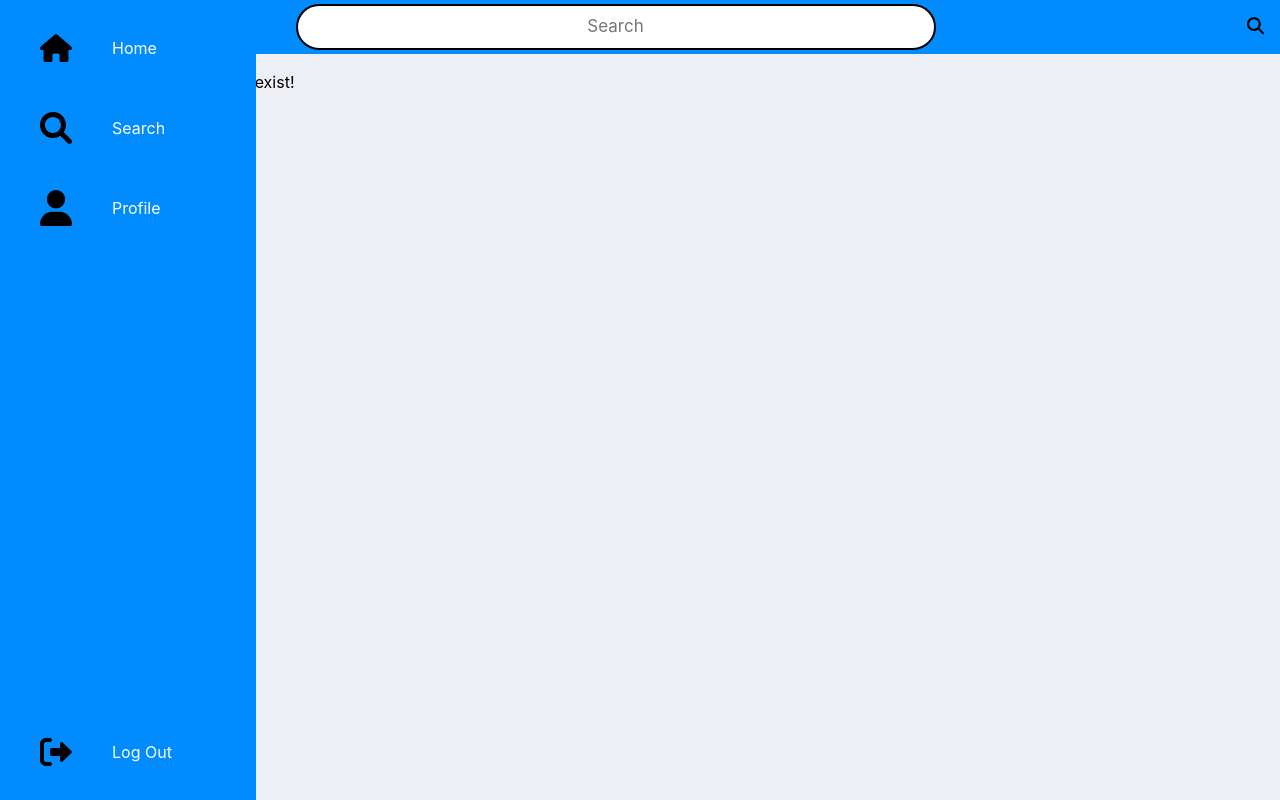
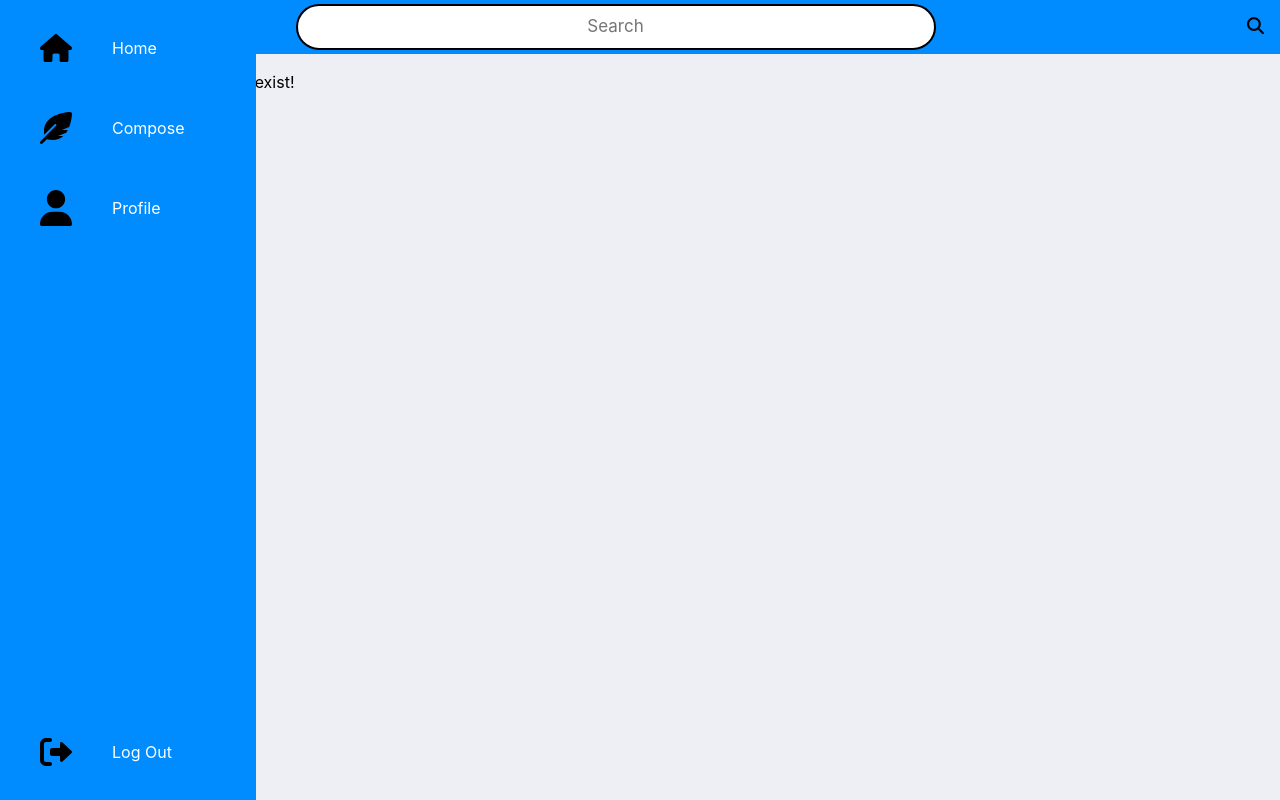
Before and after one commit to Intro-to-SE-lab-Spring-22/Group-6, a PHP site: page /source-code/userpage.php?user=1 in a window 1280 px wide. Run offline with PHP 8.4, Linux system fonts and the light colour scheme; the visitor is signed in with stand-in values (Sample User, id 1); data that the repository does not hold is empty; some libraries are stand-ins or nearby versions.

Commit message:
Fixing user page

```diff
--- a/source-code/userpage.php
+++ b/source-code/userpage.php
@@ -1,5 +1,4 @@
 <?php
-session_start();
 
 require_once("verify_user.php");
 require_once('credentials.php');
@@ -62,11 +61,11 @@ if ($result->num_rows > 0) {
                     <span class="link-text">Home</span>
                 </a>
             </li>
-            <li class="nav-item" id="search">
+            <li class="nav-item" id="compose">
                 <a href="#" class="nav-link">
-                    <svg xmlns="http://www.w3.org/2000/svg" viewBox="0 0 512 512"><!--! Font Awesome Pro 6.0.0 by @fontawesome - https://fontawesome.com License - https://fontawesome.com/license (Commercial License) Copyright 2022 Fonticons, Inc. --><path d="M500.3 443.7l-119.7-119.7c27.22-40.41 40.65-90.9 33.46-144.7C401.8 87.79 326.8 13.32 235.2 1.723C99.01-15.51-15.51 99.01 1.724 235.2c11.6 91.64 86.08 166.7 177.6 178.9c53.8 7.189 104.3-6.236 144.7-33.46l119.7 119.7c15.62 15.62 40.95 15.62 56.57 0C515.9 484.7 515.9 459.3 500.3 443.7zM79.1 208c0-70.58 57.42-128 128-128s128 57.42 128 128c0 70.58-57.42 128-128 128S79.1 278.6 79.1 208z"/></svg>
+                    <svg xmlns="http://www.w3.org/2000/svg" viewBox="0 0 512 512"><!--! Font Awesome Pro 6.1.1 by @fontawesome - https://fontawesome.com License - https://fontawesome.com/license (Commercial License) Copyright 2022 Fonticons, Inc. --><path d="M467.1 241.1L351.1 288h94.34c-7.711 14.85-16.29 29.28-25.87 43.01l-132.5 52.99h85.65c-59.34 52.71-144.1 80.34-264.5 52.82l-68.13 68.13c-9.38 9.38-24.56 9.374-33.94 0c-9.375-9.375-9.375-24.56 0-33.94l253.4-253.4c4.846-6.275 4.643-15.19-1.113-20.95c-6.25-6.25-16.38-6.25-22.62 0l-168.6 168.6C24.56 58 366.9 8.118 478.9 .0846c18.87-1.354 34.41 14.19 33.05 33.05C508.7 78.53 498.5 161.8 467.1 241.1z"/></svg>
 
-                    <span class="link-text">Search</span>
+                    <span class="link-text">Compose</span>
                 </a>
             </li>
             <li class="nav-item" id="profile">
```
